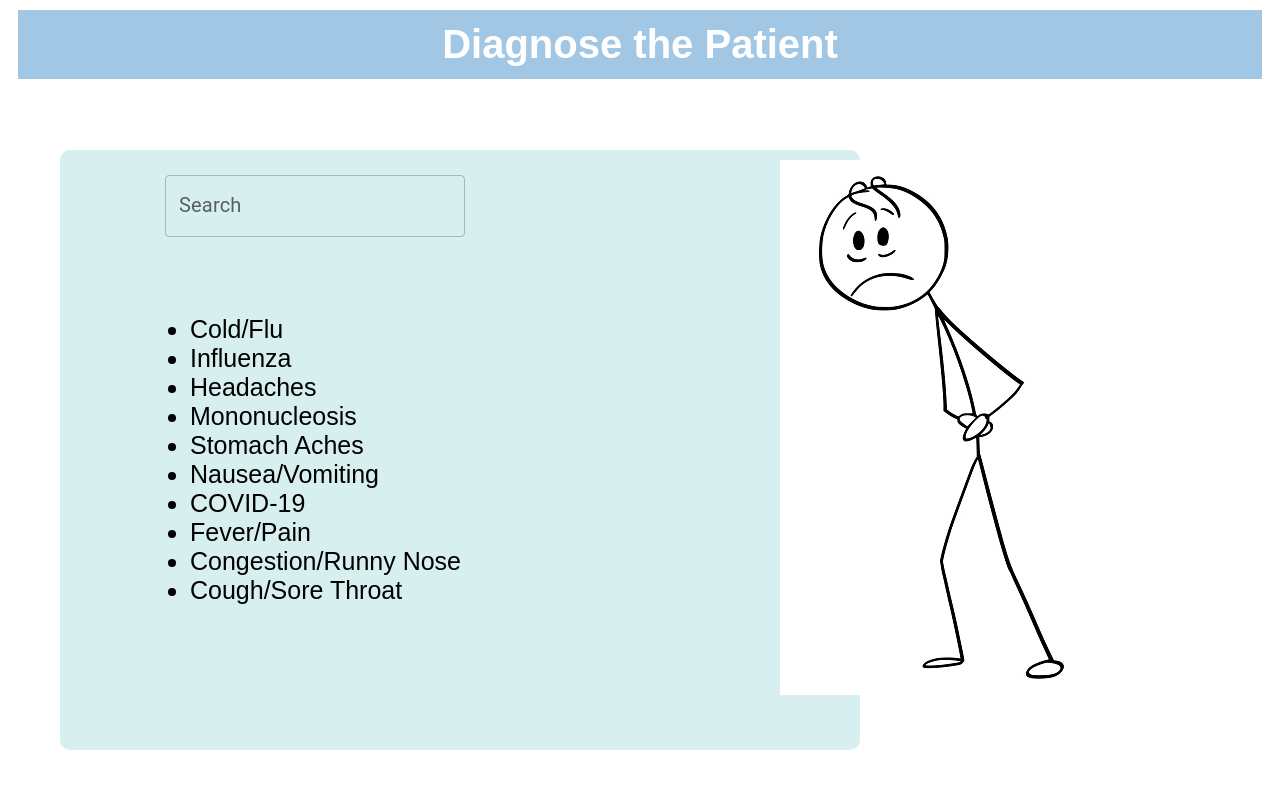
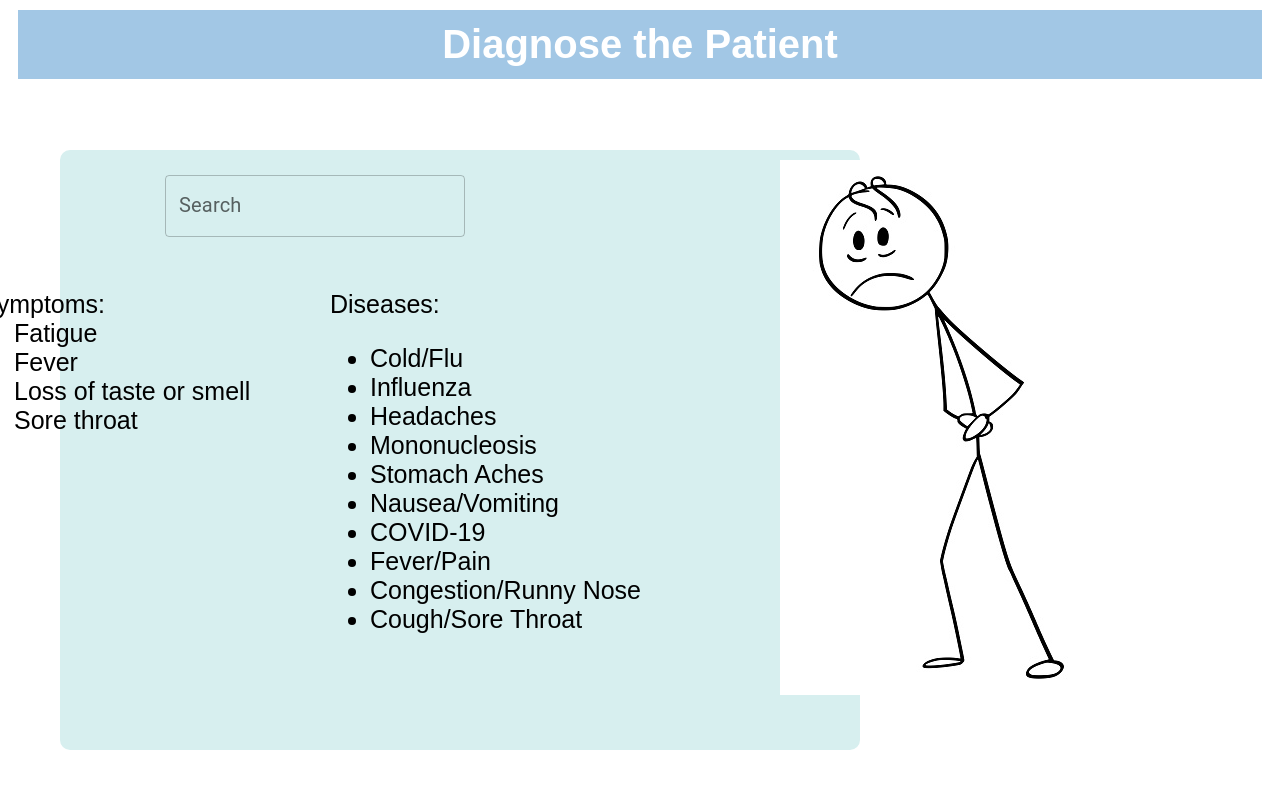
Before and after one commit to jeew0n/treetment, a React (Create React App) app: page /treatment in a window 1280 px wide. Shown: the top 788 px of the page. Built offline with nearby package versions, Linux system fonts and the light colour scheme.

Commit message:
added symptoms

```diff
--- a/src/Pages/treatment/treatment.css
+++ b/src/Pages/treatment/treatment.css
@@ -23,7 +23,15 @@ html {
 .list {
   position: absolute;
   top: 290px;
-  right: 630px;
+  right: 450px;
+  width: 500px;
+  font-size: 25px;
+}
+
+.symptoms {
+  position: absolute;
+  top: 290px;
+  right: 800px;
   width: 500px;
   font-size: 25px;
 }
--- a/src/Pages/treatment/treatment.js
+++ b/src/Pages/treatment/treatment.js
@@ -15,6 +15,8 @@ function Treatment () {
       setInputText(lowerCase);
     };
 
+    const symptoms=['Fatigue', 'Fever', 'Loss of taste or smell', 'Sore throat'];
+
     return (
       <div>
         <h1>Diagnose the Patient</h1>
@@ -24,7 +26,13 @@ function Treatment () {
           </div>
           <div id="box"></div>
           <div className="patient"><img src={patient} alt="Man holding abdomen in pain"></img></div>
-          <div className="list"><List input={inputText}/></div>
+          <div className="list">Diseases:<List input={inputText}/></div>
+          <div className="symptoms">
+            Symptoms:
+            {symptoms.map(item => (
+              <li key={item}>{item}</li>
+            ))}
+          </div>
         </div>
       </div>
   );
```
